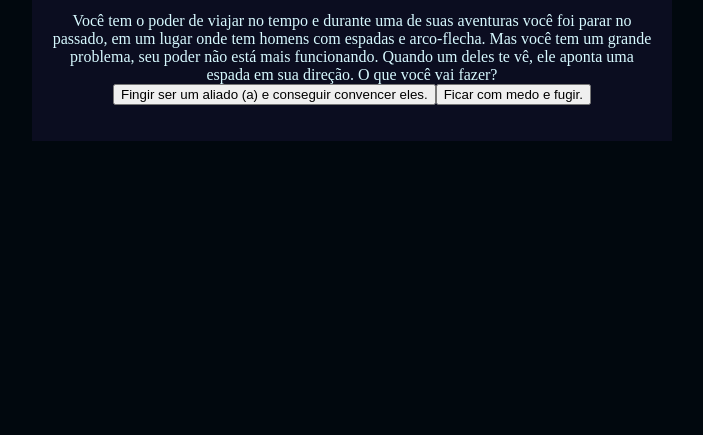
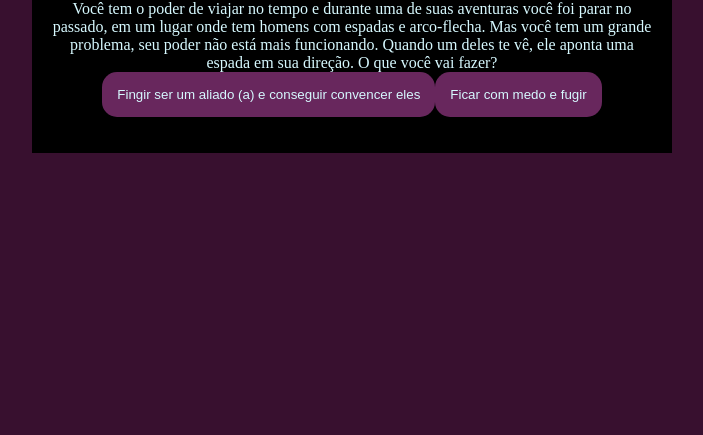
Before and after one commit to amandapilatti/miss-oIA, a plain HTML site: page index.html in a window 1280 px wide. Shown: the part 381-816 px from the top of the page, without its empty margins (288-991 px from the left). Drawn offline with Linux system fonts and the light colour scheme.

Commit message:
Add files via upload

```diff
--- a/script.js
+++ b/script.js
@@ -1,34 +1,34 @@
-const caixaPrincipal =document.querySelector(".caixa-principal");
-const caixaPerguntas =document.querySelector(".caixa-perguntas");
-const caixaAlternativas =document.querySelector(".caixa-alternativas");
-const caixaResultado =document.querySelector(".caixa-resultado");
-const textoResultado =document.querySelector(".texto-resultado");
+const caixaPrincipal = document.querySelector(".caixa-principal");
+const caixaPerguntas = document.querySelector(".caixa-perguntas");
+const caixaAlternativas = document.querySelector(".caixa-alternativas");
+const caixaResultado = document.querySelector(".caixa-resultado");
+const textoResultado = document.querySelector(".texto-resultado");
 
 const perguntas = [
     {
-        enunciado:" Você tem o poder de viajar no tempo e durante uma de suas aventuras você foi parar no passado, em um lugar onde tem homens com espadas e arco-flecha. Mas você tem um grande problema, seu poder não está mais funcionando. Quando um deles te vê, ele aponta uma espada em sua direção. O que você vai fazer?",
+        enunciado: " Você tem o poder de viajar no tempo e durante uma de suas aventuras você foi parar no passado, em um lugar onde tem homens com espadas e arco-flecha. Mas você tem um grande problema, seu poder não está mais funcionando. Quando um deles te vê, ele aponta uma espada em sua direção. O que você vai fazer?",
         alternativas: [
             {
-                texto:  "Fingir ser um aliado (a) e conseguir convencer eles.",
-                afirmacao: "Quando você finge  ser um aliado do homem, seus companheiros de equipe acreditam em você e eles te protegem dos seus inimigos."
+                texto: "Fingir ser um aliado (a) e conseguir convencer eles",
+                afirmacao: "Quando você viaja no tempo e alguém aponta uma espada em sua direção, você finge ser um aliado do homem, seus companheiros de equipe acreditam em você e eles te protegem dos seus inimigos."
             },
             {
-                texto: "Ficar com medo e fugir.",
-                afirmacao: " Quando você começa a tremer de medo o homem desconfia de você, mas quando você foge ele corre atrás e consegue te capturar."
+                texto: "Ficar com medo e fugir",
+                afirmacao: " Quando você viaja no tempo e alguém aponta uma espada em sua direção, você começa a tremer de medo o homem desconfia de você, mas quando você foge ele corre atrás e consegue te capturar."
             }
 
         ]
     },
 
     {
-        enunciado:"Você começou a ajudar os homens durante os combates e eles te deram uma recompensa. Você irá aceitar?",
+        enunciado: "Você começou a ajudar os homens durante os combates e eles te deram uma recompensa. Você irá aceitar?",
         alternativas: [
             {
-                texto: "sim.",
+                texto: "sim",
                 afirmacao: "Você aceitou uma recompensa dos homens durante sua ajuda nas missões. Recebendo ouro e um amuleto mágico, agradecendo os homens."
             },
             {
-                texto: "não.",
+                texto: "não",
                 afirmacao: "Você não aceitou uma recompensa dos homens durante sua ajuda nas missões. Deixando eles decepcionados com sua atitude, você se arrepende quando descobre o que iria ganhar."
             }
 
@@ -36,14 +36,14 @@ const perguntas = [
     },
 
     {
-        enunciado:"Durante uma guerra contra os inimigos você vê uma luz brilhante em sua direção, deixando você hipnotizada. Quando chega perto da luz, um livro se abre rapidamente para uma página desenhada com elementos estranhos. O'Que você fará",
+        enunciado: "Durante uma guerra contra os inimigos você vê uma luz brilhante em sua direção, deixando você hipnotizada. Quando chega perto da luz, um livro se abre rapidamente para uma página desenhada com elementos estranhos. O'Que você fará?",
         alternativas: [
             {
-                texto: "Ignorar o livro e sua luz.",
+                texto: "Ignorar o livro e sua luz",
                 afirmacao: "Você encontra um livro brilhante durante uma guerra, mas ignora ele. O livro te segue e você desiste de ignorar, pegando o livro e ficando hipnotizada."
             },
             {
-                texto: "Pegar o livro.",
+                texto: "Pegar o livro",
                 afirmacao: "Você encontra um livro brilhante durante uma guerra e aproxima-se dele, pegando ele na mão. Esse livro começa a te hipnotizar mais e fazer você viajar para outro mundo."
             }
 
@@ -51,29 +51,29 @@ const perguntas = [
     },
 
     {
-        enunciado:"Na missão você começa a viajar involuntariamente para outro mundo, ou dimensão? Quando se recupera de seus sentidos, você está no presente, com seus amigos e familiares. Lembrando-se que recuperou seu poder, mas em uma má hora. O'Que fará?",
+        enunciado: "Na missão você começa a viajar involuntariamente para outro mundo, ou dimensão? Quando se recupera de seus sentidos, você está no presente, com seus amigos e familiares. Lembrando-se que recuperou seu poder, mas em uma má hora. O'Que fará?",
         alternativas: [
-             {
-                texto:  "Viver sua vida normalmente sem querer usar seus poderes.",
-                afirmacao: "Quando recupera seu poder, você decide não usá-lo por segurança e vive sua vida tranquilamente no presente, usando seu poder apenas para emergências."
+            {
+                texto: "Viver sua vida normalmente sem querer usar seus poderes",
+                afirmacao: "Quando você volta para o presente, você recupera seu poder, decidindo não usá-lo por segurança e vive sua vida tranquilamente no presente, usando seu poder apenas para emergências."
             },
             {
-                texto: "Voltar e ajudar seus novos amigos.",
-                afirmacao: "Quando recupera seu poder, você decide voltar e ajudar seus amigos na guerra, vencendo e voltando para o presente, mas viajando no tempo às vezes."
+                texto: "Voltar e ajudar seus novos amigos",
+                afirmacao: "Quando você volta para o presente, você recupera seu poder, decidindo voltar e ajudar seus amigos na guerra, vencendo e voltando para o presente, mas viajando no tempo às vezes."
             }
 
         ]
     },
 
     {
-        enunciado:"Durante sua vida no presente, você adquire um novo poder. Qual poder é?",
+        enunciado: "Durante sua vida no presente, você adquire um novo poder. Qual poder é?",
         alternativas: [
             {
-                texto:  "Congelar o tempo.",
+                texto: "Congelar o tempo",
                 afirmacao: "No presente você adquire um novo poder, congelamento do tempo, onde ele te ajuda e melhora seu antigo poder. Facilitando suas viagens e ações do cotidiano."
             },
             {
-                texto: "Voar.",
+                texto: "Voar",
                 afirmacao: "No presente você adquire um novo poder, voar, onde ele auxilia junto com seu antigo poder. Sendo um ótimo poder para o cotidiano, sem precisar se atrasar e podendo viajar para outros lugares no mundo, durante o presente principalmente."
             }
 
@@ -83,24 +83,41 @@ const perguntas = [
 
 let atual = 0;
 let perguntaAtual;
+let historiaFinal = "";
 
-function mostraPergunta (){
+function mostraPergunta() {
+    if (atual >= perguntas.length) {
+        mostraResultado();
+        return;
+    }
+
     perguntaAtual = perguntas[atual];
     caixaPerguntas.textContent = perguntaAtual.enunciado;
+    caixaAlternativas.textContent = "";
     mostraAlternativas();
 }
 
-function mostraAlternativas (){
-    for (const altenativa of perguntaAtual.alternativas){
+function mostraAlternativas() {
+    for (const alternativa of perguntaAtual.alternativas) {
         const botaoAlternativas = document.createElement("button");
-        botaoAlternativas.textContent = altenativa.texto;
+        botaoAlternativas.textContent = alternativa.texto;
 
-        botaoAlternativas.addEventListener("click", function (){
-            atual++;
-            mostraPergunta();
-        })
+        botaoAlternativas.addEventListener("click", () => respostaSelecionada(alternativa));
         caixaAlternativas.appendChild(botaoAlternativas);
     }
 }
 
+function respostaSelecionada(opcaoSelecionada) {
+    const afirmacoes = opcaoSelecionada.afirmacao;
+    historiaFinal += afirmacoes + "";
+    atual++;
+    mostraPergunta();
+}
+
+function mostraResultado(){
+    caixaPerguntas.textContent = "Em 2049...";
+    textoResultado.textContent = historiaFinal;
+    caixaAlternativas.textContent = "";
+}
+
 mostraPergunta();
--- a/style.css
+++ b/style.css
@@ -1,8 +1,8 @@
 :root{
-    --cor-fundo: #01080E;
-    --cor-principal: #0B0D20;
-    --cor-secundaria: #212333;
-    --cor-destaque: #2BDEFD;
+    --cor-fundo: #38102f;
+    --cor-principal: #000000;
+    --cor-secundaria: #68275d;
+    --cor-destaque: #ff00b3;
     --cor-texto: #D7F9FF;
 }
 
@@ -26,3 +26,17 @@ body{
 h1{
     color: var(--cor-destaque);
 }
+
+button{
+    background-color: var(--cor-secundaria);
+    color: var(--cor-texto);
+    border: none;
+    border-radius: 15px;
+    padding: 15px;
+    transition: background-color 0.3s;
+}
+
+button:hover{
+    background-color: var(--cor-destaque);
+    color: var(--cor-principal);
+}
```
